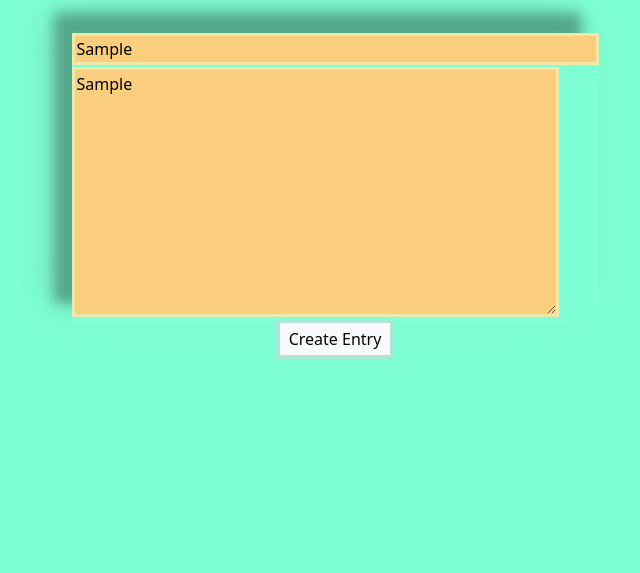
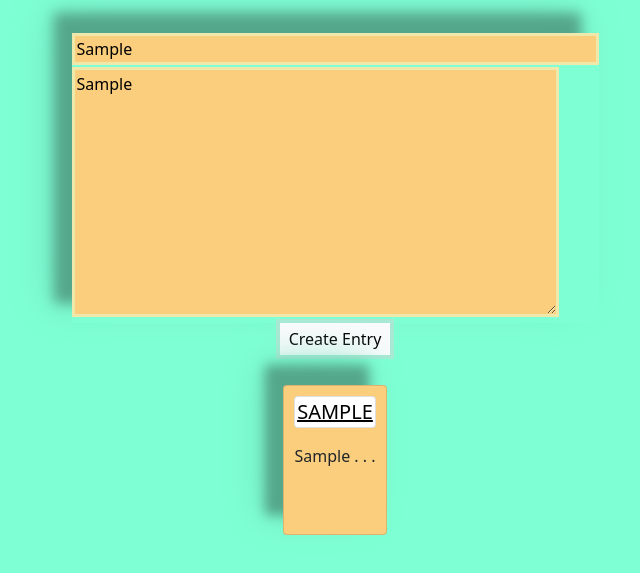
Before and after one commit to niccikaufman/journal-site, a website built with webpack: page src/index.html in a window 1280 px wide. Both pictures are taken after typing "Sample", "Sample" into the empty fields and a click on the button "Create Entry". Shown: the part 47-620 px from the top of the page, without its empty margins (305-945 px from the left). Built offline with nearby package versions, Linux system fonts and the light colour scheme.

Commit message:
revert to id from class tags

```diff
--- a/src/index.html
+++ b/src/index.html
@@ -17,10 +17,10 @@
         <textarea id="entry-body" placeholder="Body" rows="10" cols="50"></textarea>
       </section>
       <button type="submit" id="create-entry" class="btn-light">Create Entry</button>
-      <div class="teaser-info" class="card">
-        <a href="#" id="teaser-link"><p class="teaser-title"></p></a>
-        <blockquote class="teaser"></blockquote>
-        <section class="posted-entry-body"></section>
+      <div id="teaser-info" class="card">
+        <a href="#" id="teaser-link"><p id="teaser-title"></p></a>
+        <blockquote id="teaser"></blockquote>
+        <section id="posted-entry-body"></section>
       </div>
     </div>
   </body>
```
